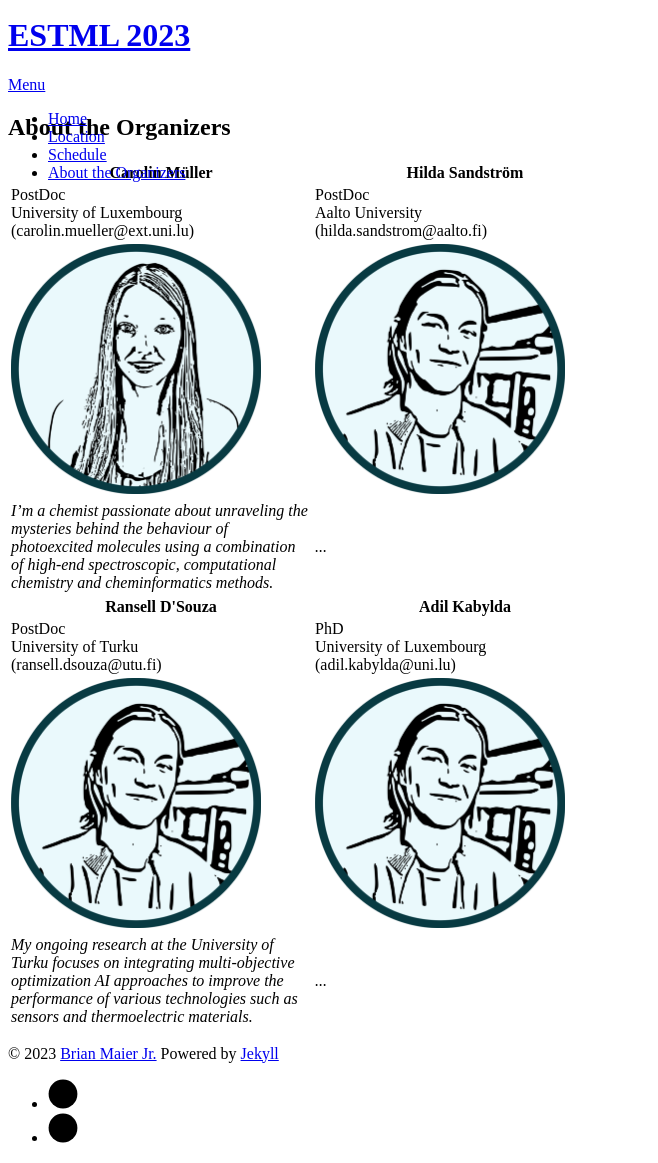
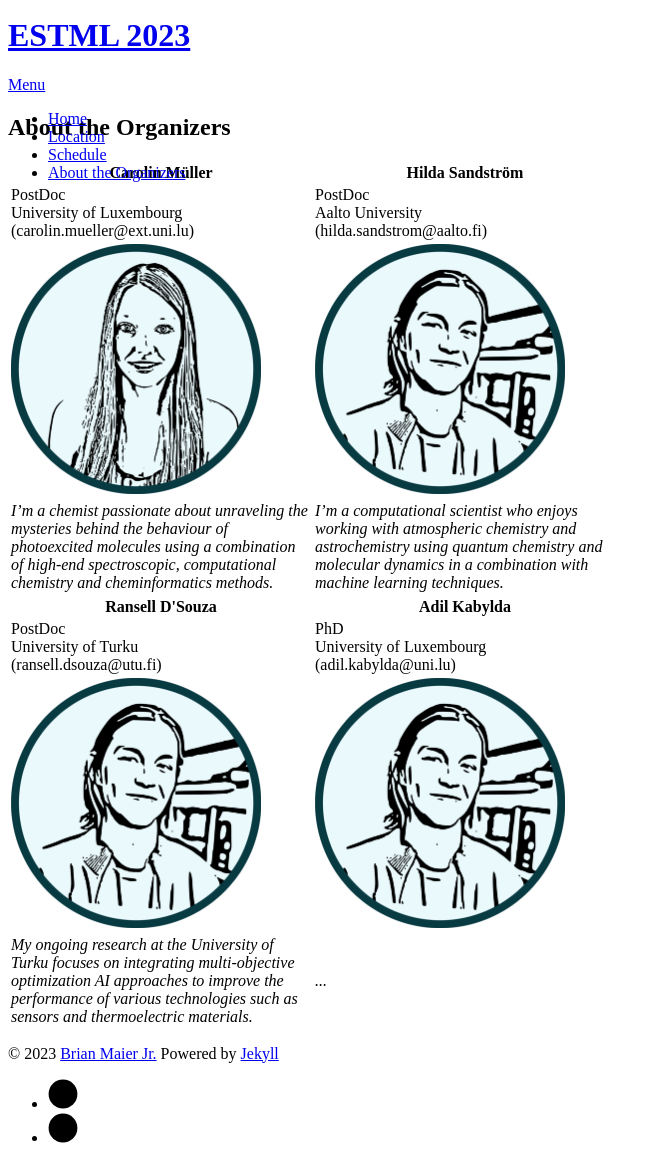
Before and after one commit to ESTML/ESTML.github.io, a Jekyll site: the page built from contact.md, in a window 1280 px wide, cut to the strip 112-1275 px from the top of the page. Shown: the whole strip, without its empty margins (0-658 px from the left). Built offline with Jekyll 4.4.1, drawn with Linux system fonts in a browser that asks for light colours; nearby versions of some CDN libraries.

Commit message:
Update contact.md

```diff
--- a/contact.md
+++ b/contact.md
@@ -24,7 +24,7 @@ title: About the Organizers
 </tr>
 <tr>
   <td width="300"> <i> I’m a chemist passionate about unraveling the mysteries behind the behaviour of photoexcited molecules using a combination of high-end spectroscopic, computational chemistry and cheminformatics methods. </i> </td>
-  <td width="300"> <i> ... </i> </td>
+  <td width="300"> <i> I’m a computational scientist who enjoys working with atmospheric chemistry and astrochemistry using quantum chemistry and molecular dynamics in a combination with machine learning techniques. </i> </td>
 </tr>
 </table>
 
```
